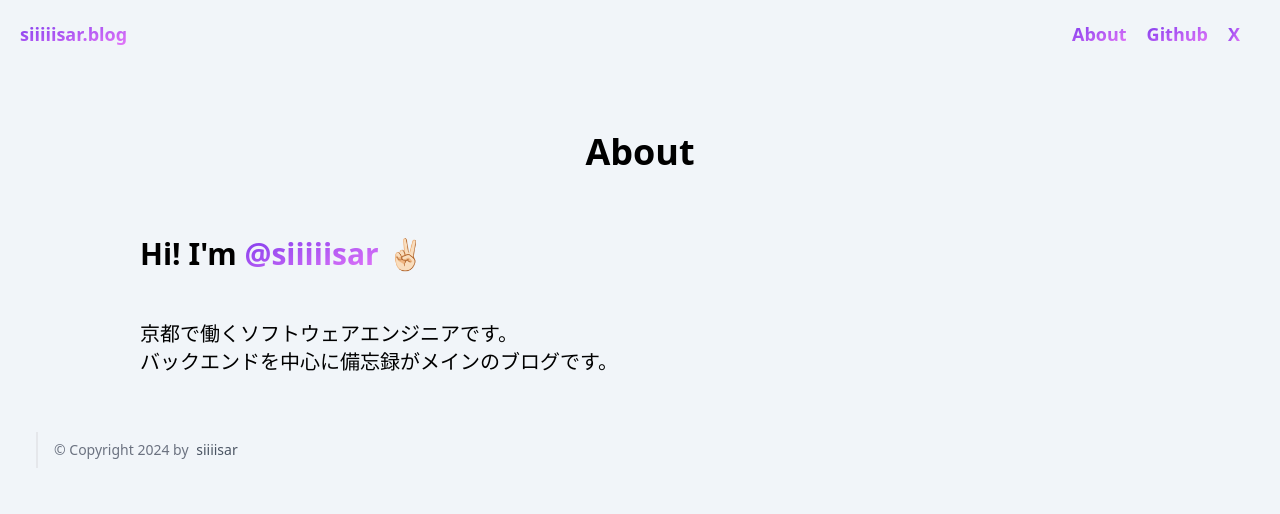
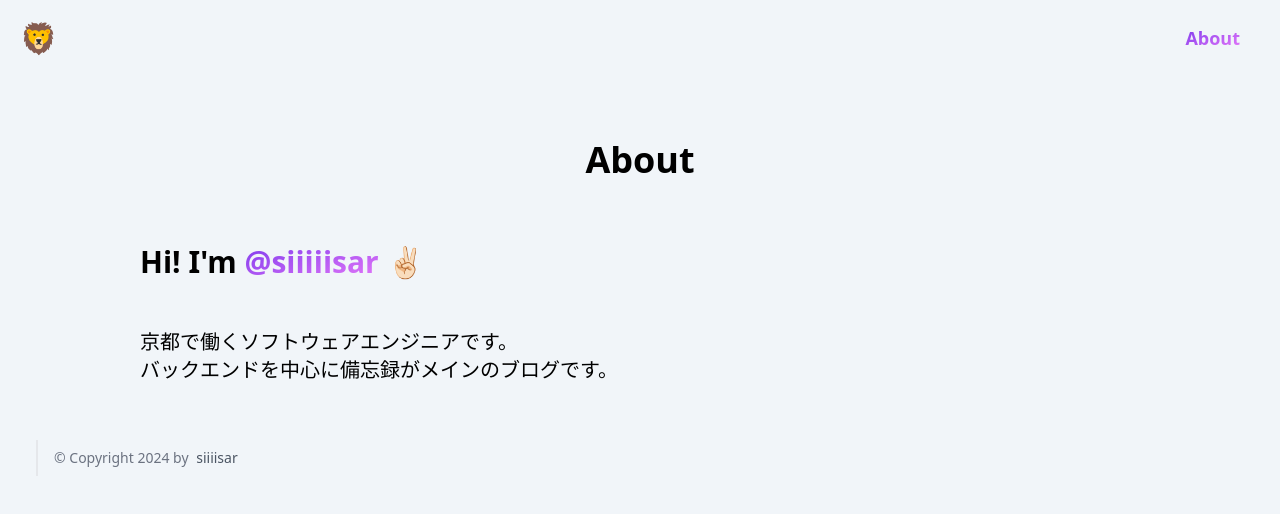
Before and after one commit to siiiiisar/my-blog, a SvelteKit app: page /about in a window 1280 px wide. Shown: the top 514 px of the page. Built offline with nearby package versions, Linux system fonts and the light colour scheme; no server answers.

Commit message:
ヘッダー修正

```diff
--- a/src/components/Header.svelte
+++ b/src/components/Header.svelte
@@ -5,20 +5,12 @@
 <header>
 	<div class="container mx-auto flex flex-wrap p-5 flex-col text-lg md:flex-row items-center">
 		<a class="flex font-medium items-center base mb-4 md:mb-0" href="/">
-			<span class="flex items-center font-bold">
-				<GradientText text="siiiiisar.blog" />
-			</span>
+			<span class="text-3xl"> 🦁 </span>
 		</a>
 		<nav class="md:ml-auto flex flex-wrap items-center justify-center font-bold">
 			<a href="/about" class="mr-5">
 				<GradientText text="About" />
 			</a>
-			<a href="https://github.com/siiiiisar" class="mr-5">
-				<GradientText text="Github" />
-			</a>
-			<a href="https://x.com/siiiiisar" class="mr-5">
-				<GradientText text="X" />
-			</a>
 		</nav>
 	</div>
 </header>
```
